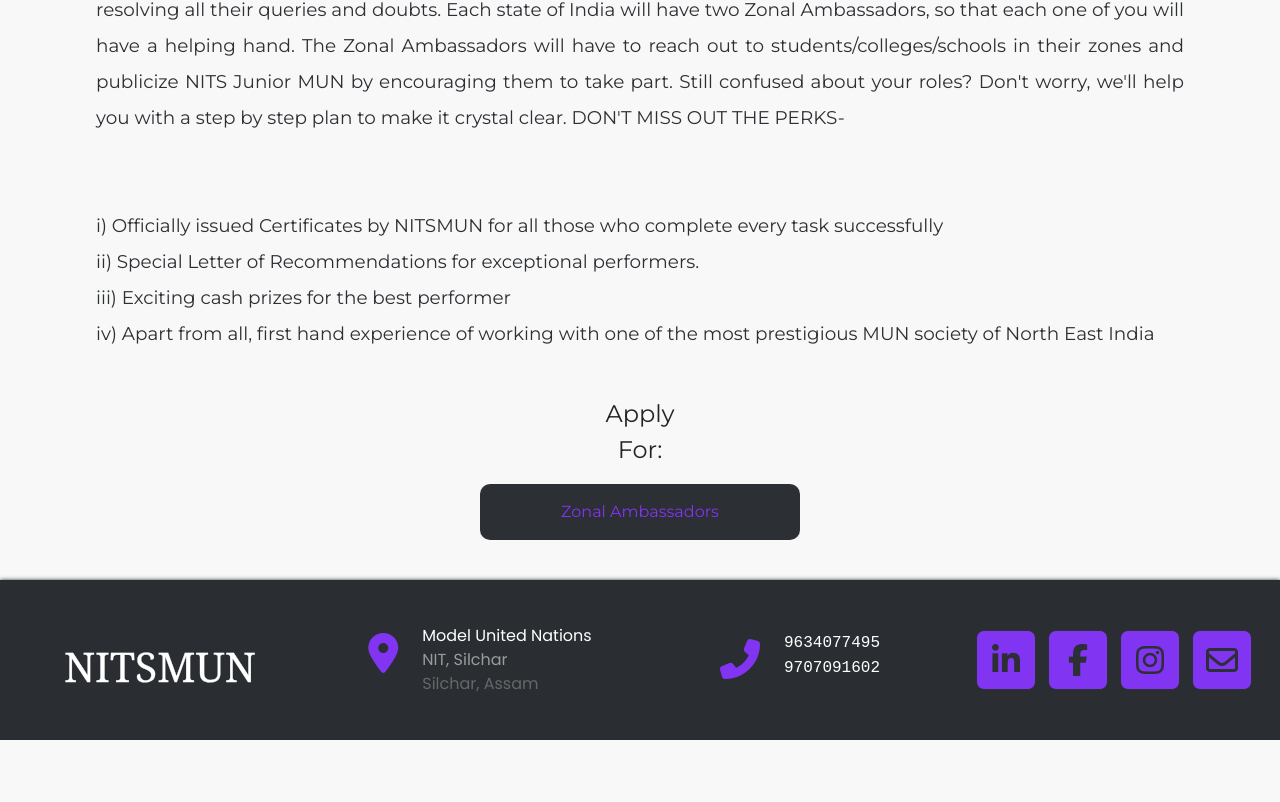
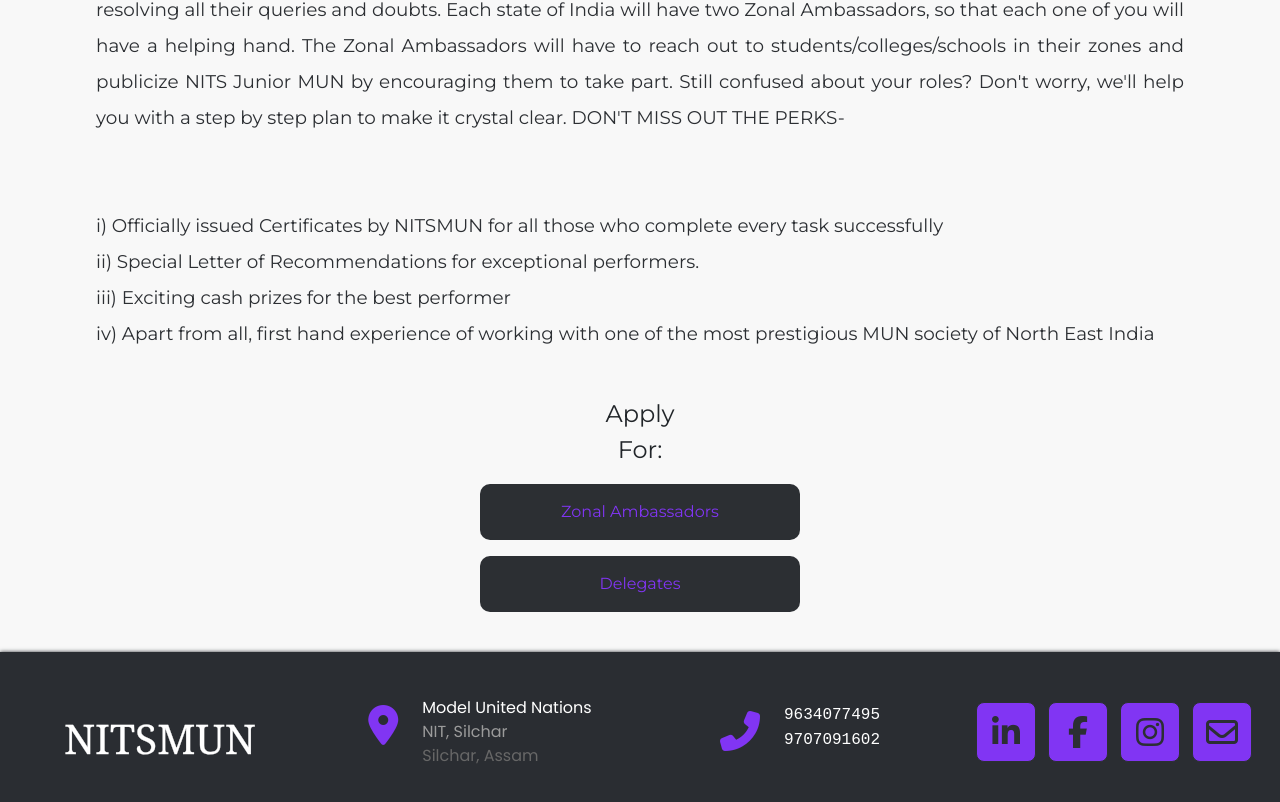
Before and after one commit to nitsmun/nitsmun2021-22, a React (Create React App) app: page /events/mun-u18 in a window 1280 px wide. Shown: the part 1896-2698 px from the top of the page. Before the commit the page ends 2636 px from the top, so only its background shows below. Built offline with nearby package versions, Linux system fonts and the light colour scheme.

Commit message:
Added Delegates button

```diff
--- a/src/components/screens/MunU18.jsx
+++ b/src/components/screens/MunU18.jsx
@@ -76,6 +76,11 @@
 			display: 'none',
 			name: 'Workshop',
 		},
+		{
+			link: 'https://docs.google.com/forms/d/e/1FAIpQLSd8dZLvPHk0L4QEtEDB6cNhfmTZ58ZA81TVpsSdVRyJgUs0ZQ/viewform',
+			display: 'block',
+			name: 'Delegates',
+		}
 	],
 };
 
```
